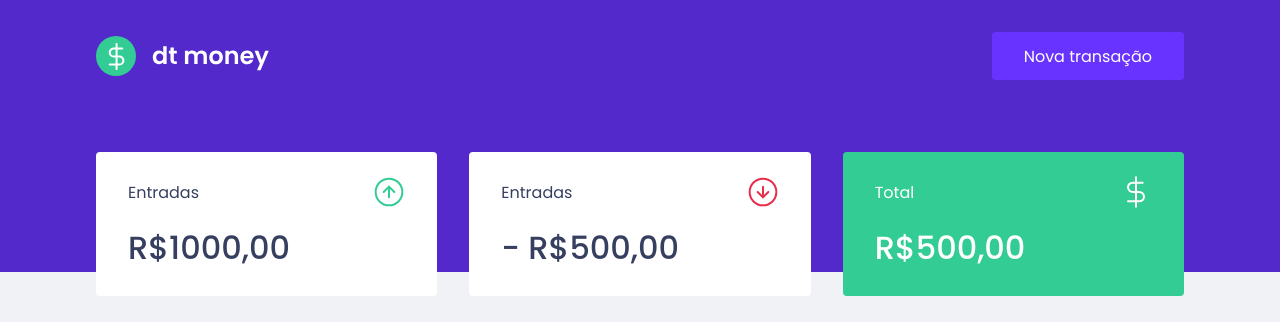
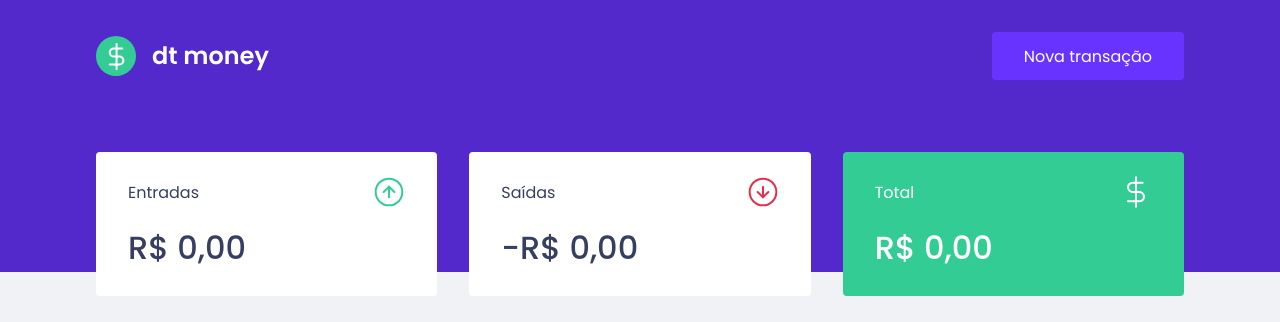
Before and after one commit to thiagohenriquesantos/dtmoney, a React (Create React App) app: page / in a window 1280 px wide. Shown: the top 322 px of the page. Built offline with nearby package versions, Linux system fonts and the light colour scheme; no server answers; what miragejs would draw is missing.

Commit message:
calculando resumo concluido

```diff
--- a/src/components/Summary/index.tsx
+++ b/src/components/Summary/index.tsx
@@ -8,6 +8,22 @@
 export function Summary() {
   const { transactions }  = useContext(TransactionsContext);
 
+  const summary = transactions.reduce((acc, transaction) => {
+    if (transaction.type === 'deposit') {
+      acc.deposits += transaction.amount;
+      acc.total += transaction.amount;
+    } else {
+      acc.withdraws += transaction.amount;
+      acc.total -= transaction.amount;
+    }
+
+    return acc;
+  }, {
+    deposits: 0,
+    withdraws: 0,
+    total: 0,
+  })
+
   return (
     <Container>
       <div>
@@ -17,18 +33,25 @@
         </header>
 
         <strong>
-          R$1000,00
+        {new Intl.NumberFormat('pt-BR', {
+          style: 'currency',
+          currency: 'BRL'
+        }).format(summary.deposits)}
         </strong>
       </div>
 
       <div>
         <header>
-          <p>Entradas</p>
+          <p>Saídas</p>
           <img src={outcomeImg} alt="Saídas" />
         </header>
 
         <strong>
-         - R$500,00
+          -
+        {new Intl.NumberFormat('pt-BR', {
+          style: 'currency',
+          currency: 'BRL'
+        }).format(summary.withdraws)}
         </strong>
       </div>
 
@@ -39,7 +62,11 @@
         </header>
 
         <strong>
-          R$500,00
+        {new Intl.NumberFormat('pt-BR', {
+          style: 'currency',
+          currency: 'BRL'
+        }).format(summary.total)}
+
         </strong>
       </div>
     </Container>
```
